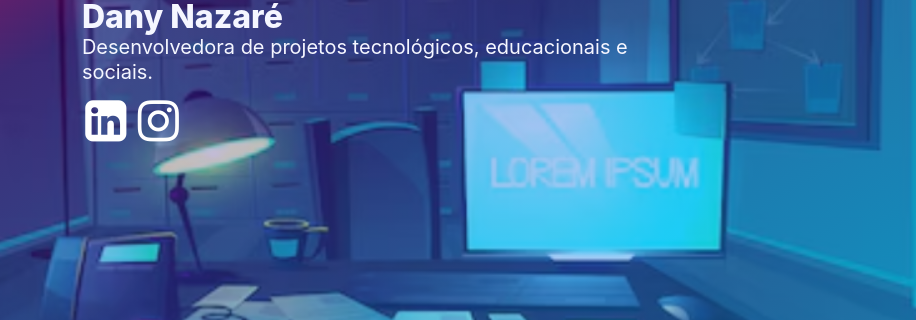
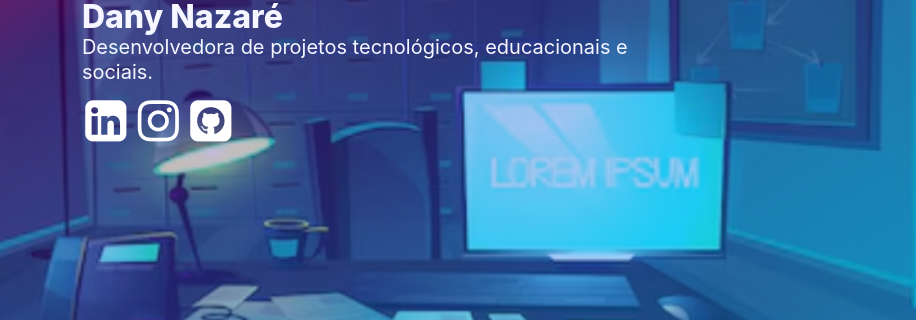
Before and after one commit to danynazaretech/danynazare, a plain HTML site: page index.html in a window 1280 px wide. Shown: the part 329-649 px from the top of the page, 364-1280 px from the left. Drawn offline with Linux system fonts and the light colour scheme; a script that the page names is missing.

Commit message:
Update index.html

```diff
--- a/index.html
+++ b/index.html
@@ -93,11 +93,11 @@
                 <i class="fa fa-instagram fa-2x icon-hover"></i>
               </span>
             </a>
-            <!--<a href="https://github.com/danynazaretech" target="_blank" class="btn p-3 ">
+            <a href="https://github.com/danynazaretech" target="_blank" class="btn p-3 ">
               <span class="icon " >
                 <i class="fa fa-github-square fa-2x icon-hover" ></i>
               </span>
-            </a>-->
+            </a>
           </div>
         </div>
       </div>
```
